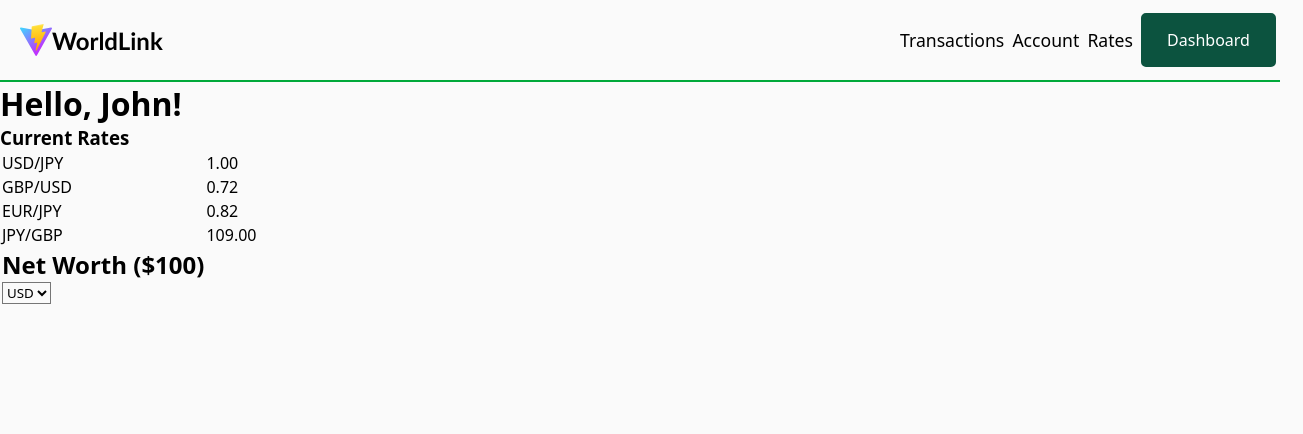
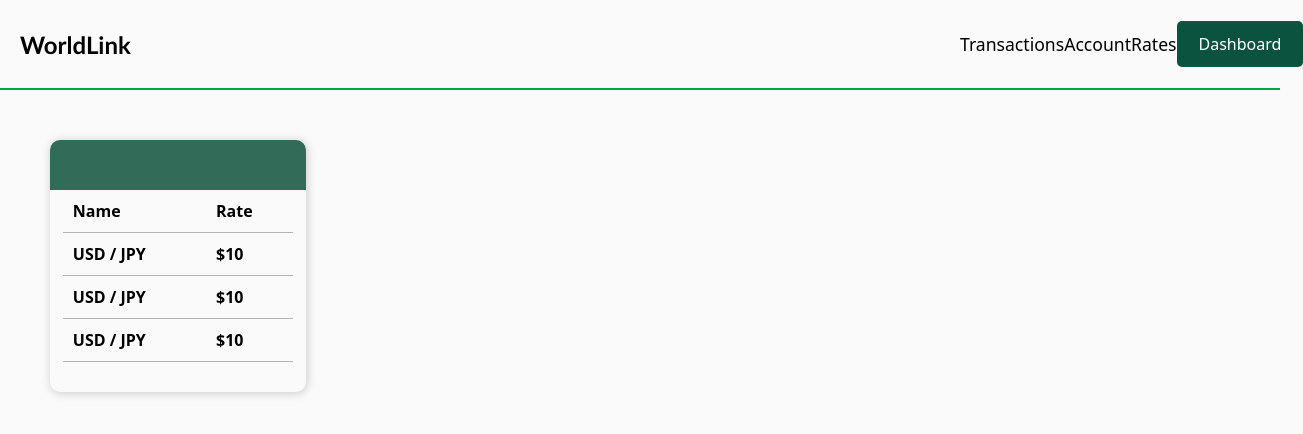
Before and after one commit to jjdubski/WorldLinkBank, a React (Vite) app in the folder northern-hack/: page / in a window 1280 px wide. Shown: the top 434 px of the page, 1303 px wide, since content can reach past the window. Built offline with nearby package versions, Linux system fonts and the light colour scheme.

Commit message:
Added table, jake told me to push

```diff
--- /dev/null
+++ b/northern-hack/src/components/chart/Chart.jsx
@@ -0,0 +1,38 @@
+import React from 'react';
+import './chart.css';
+
+const Chart = () => {
+  return (
+    <div className='chart-cont'>
+        <div className="color-header"></div>
+      <table className="chart-table">
+        <thead>
+          <tr className="chart-header">
+            <th className="table-header">Name</th>
+            <th className="table-header">Rate</th>
+          </tr>
+        </thead>
+        <tbody>
+          <tr className="chart-row">
+            <td className="table-cell-c">USD / JPY</td>
+            <td className="table-cell">$10</td>
+          </tr>
+        </tbody>
+        <tbody>
+          <tr className="chart-row">
+            <td className="table-cell-c">USD / JPY</td>
+            <td className="table-cell">$10</td>
+          </tr>
+        </tbody>
+        <tbody>
+          <tr className="chart-row">
+            <td className="table-cell-c">USD / JPY</td>
+            <td className="table-cell">$10</td>
+          </tr>
+        </tbody>
+      </table>
+    </div>
+  );
+};
+
+export default Chart;
--- /dev/null
+++ b/northern-hack/src/components/chart/chart.css
@@ -0,0 +1,57 @@
+.chart-cont {
+    display: flex;
+    flex-direction: column;
+    width: 20vw;
+    height: auto;
+    max-height: 600px;
+    box-shadow: 1px 1px 10px rgb(200, 200, 200);
+    margin: 50px;
+    padding-bottom: 30px;
+    border-radius: 10px;
+    align-items: center;
+}
+
+.chart-table {
+    width: 90%;
+    border-collapse: collapse;
+    padding-right: 30px;
+    padding-left: 30px;
+
+}
+
+.color-header{
+    background-color: var(--light-green);
+    height: 50px;
+    border-top-right-radius: 10px;
+    border-top-left-radius: 10px;
+    width: 100%;
+
+}
+
+.chart-header{
+    text-align: left;
+    font-weight: 600;
+    font-size: 1rem;
+    border-bottom: 1px solid rgb(180, 179, 179);
+    background-color: var(--light-green);
+    z-index: -1;
+}
+
+
+.table-header, .table-cell {
+    padding: 10px;
+    border-bottom: 1px solid rgb(180, 179, 179);
+    font-weight: 700;
+
+
+}
+
+.table-cell-c{
+    /* color: var(--light-green); */
+    padding: 10px;
+    border-bottom: 1px solid rgb(180, 179, 179);
+    font-weight: 700;
+
+
+
+}
--- a/northern-hack/src/components/navbar/Navbar.jsx
+++ b/northern-hack/src/components/navbar/Navbar.jsx
@@ -6,14 +6,12 @@ const Navbar = () => {
     <div className='navbar-cont'>
         <div className="navbar-left">
             <div className="left-menu">
-                <img src="vite.svg" alt="" className="logo-image" />
+                <img src="" alt="" className="logo-image" />
                 <p className="title">WorldLink</p>
-
-
             </div>
         </div>
         <div className="navbar-right">
-            <div className="menu-cont">
+            <div className="menu-cont-navbar">
                 <p className="menu-item">Transactions</p>
                 <p className="menu-item">Account</p>
                 <p className="menu-item">Rates</p>
--- a/northern-hack/src/components/navbar/navbar.css
+++ b/northern-hack/src/components/navbar/navbar.css
@@ -1,29 +1,30 @@
 .navbar-cont {
     border-bottom: 2px solid var(--green);
     width: 100vw;
-    height: 5rem;
+    height: 5.5rem;
     display: flex;
     background-color: var(--light-gray);
 
 }
-
 .navbar-right {
     height: 100%;
-    width: 30%;
+    width: 50%;
     display: flex;
+    justify-content: end;
 }
 
-.menu-cont {
-    width: 100%;
+.menu-cont-navbar {
     height: 100%;
+    width: 50%;
     display: flex;
+    flex-direction: row;
     justify-content: center;
     align-items: center;
     justify-content: space-around;
 }
 
 .navbar-left {
-    width: 70%;
+    width: 50%;
     height: 100%;
     display: flex;
 }
@@ -42,7 +43,7 @@
     background-color: var(--dark-green);
     outline: none;
     border: none;
-    padding: 14px 24px;
+    padding: 10px 20px;
     color:white;
     border-radius: 5px;
     cursor: pointer;
--- a/northern-hack/src/pages/index/Index.jsx
+++ b/northern-hack/src/pages/index/Index.jsx
@@ -1,50 +1,14 @@
 import React from 'react'
 import Navbar from '../../components/navbar/Navbar'
+import Chart from '../../components/chart/Chart'
+
 
 
 const index = () => {
   return (
     <>
       <Navbar/>
-      <div>
-        <h1>Hello, John!</h1>
-      </div>
-      <div className='live-display'>
-        <h3>Current Rates</h3>
-        <table className='live-rates'>
-          {/* <thead>
-            <tr>
-              <th>Currency</th>
-              <th>Rate</th>
-            </tr>
-          </thead> */}
-          <tbody>
-            <tr className='rate'>
-              <td>USD/JPY</td>
-              <td>1.00</td>
-            </tr>
-            <tr className='rate'>
-              <td>GBP/USD</td>
-              <td>0.72</td>
-            </tr>
-            <tr className='rate'>
-              <td>EUR/JPY</td>
-              <td>0.82</td>
-            </tr>
-            <tr className='rate'>
-              <td>JPY/GBP</td>
-              <td>109.00</td>
-            </tr>
-            <h2>Net Worth ($100)</h2>
-            <select>
-              <option value="usd">USD</option>
-              <option value="gbp">GBP</option>
-              <option value="eur">EUR</option>
-              <option value="jpy">JPY</option>
-            </select>
-          </tbody>
-        </table>
-      </div>
+      <Chart/>
     </>
   )
 }
--- a/northern-hack/src/pages/index/index.css
+++ b/northern-hack/src/pages/index/index.css
@@ -0,0 +1,3 @@
+*{
+    gap: 20px;
+}
```
